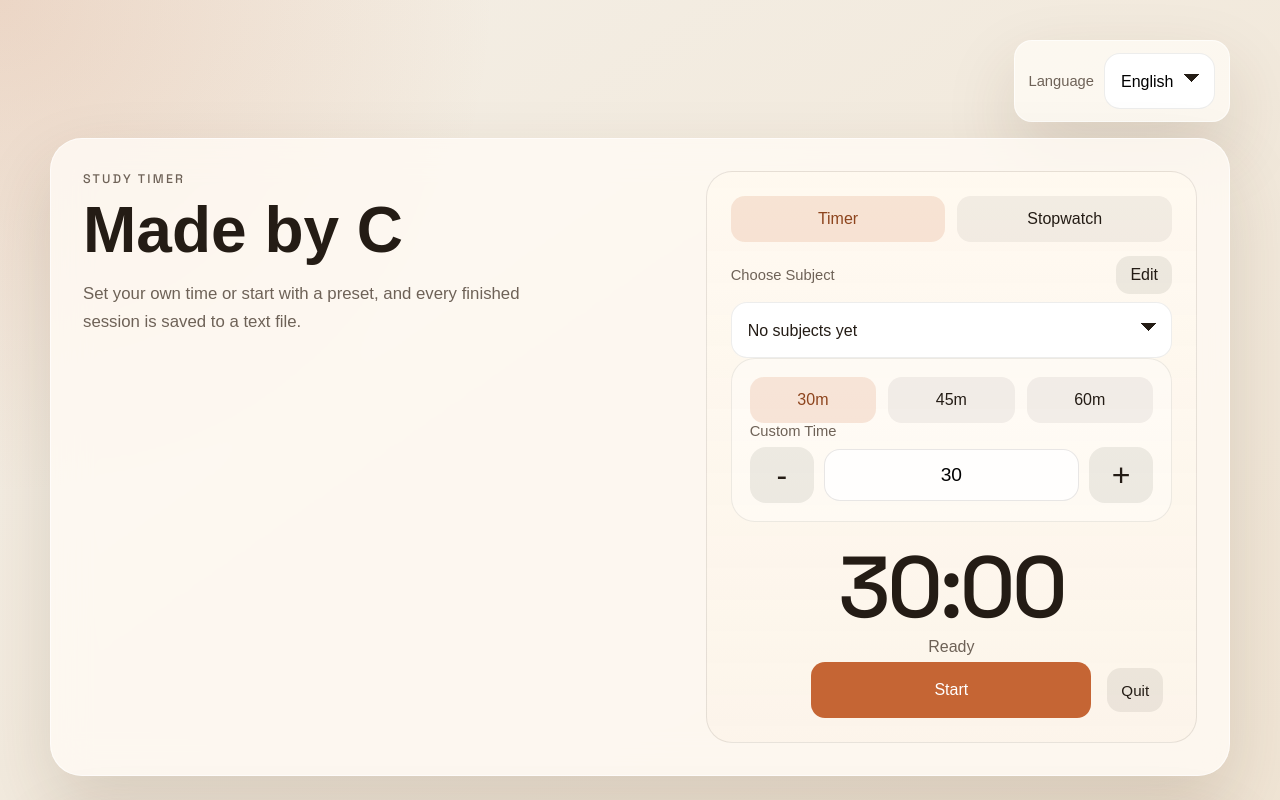
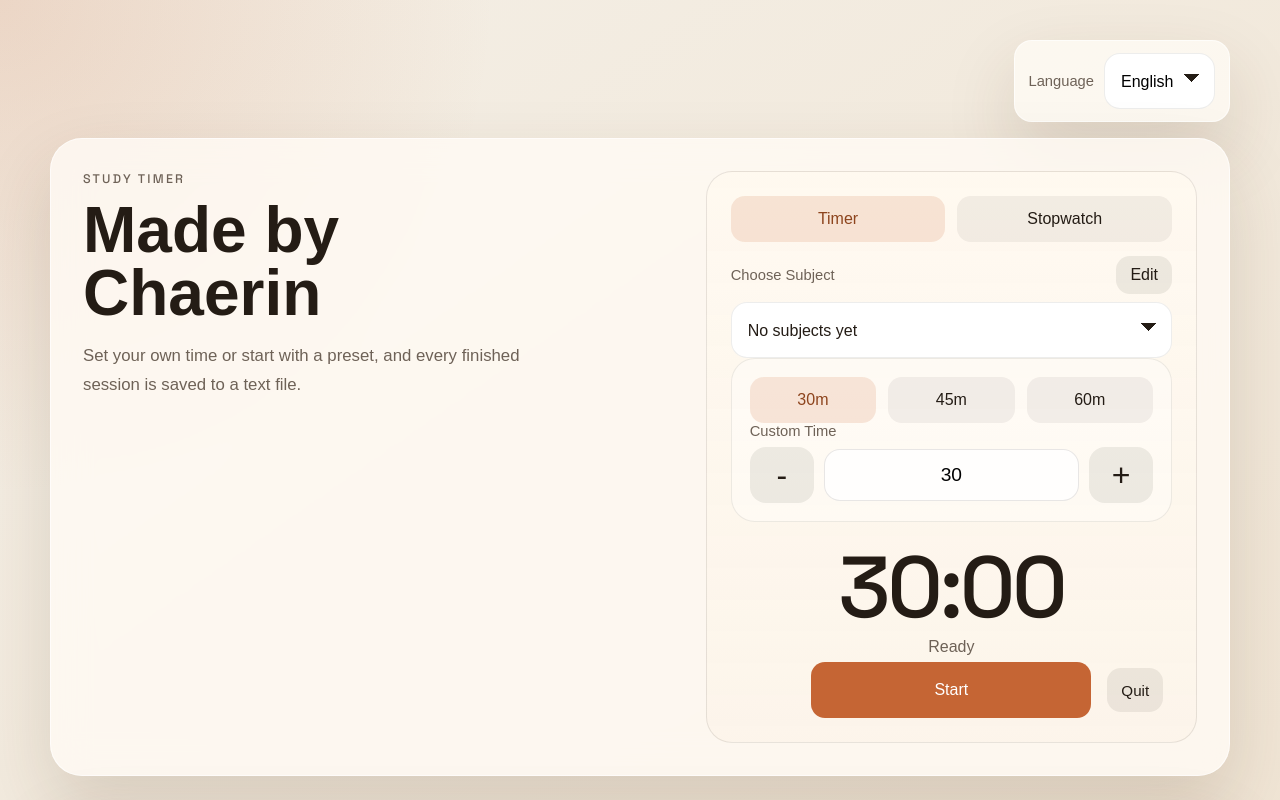
Before and after one commit to hellochrin-a11y/-, a website: page public/index.html in a window 1280 px wide. Shown: the top 800 px of the page. Drawn offline with Linux system fonts and the light colour scheme; a web font is replaced by a local one.

Commit message:
Update hero title to 'Made by Chaerin', fix button styles, and restore server API

```diff
--- a/public/app.js
+++ b/public/app.js
@@ -3,7 +3,7 @@ const translations = {
     pageTitle: "Study Timer",
     language: "Language",
     heroEyebrow: "Study Timer",
-    heroTitle: "Made by C",
+    heroTitle: "Made by Chaerin",
     heroDescription: "Set your own time or start with a preset, and every finished session is saved to a text file.",
     timerMode: "Timer",
     stopwatchMode: "Stopwatch",
@@ -63,7 +63,7 @@ const translations = {
     pageTitle: "스터디 타이머",
     language: "언어",
     heroEyebrow: "스터디 타이머",
-    heroTitle: "Made by C",
+    heroTitle: "Made by Chaerin",
     heroDescription: "시간을 직접 설정하거나 프리셋으로 시작하고, 완료된 세션은 텍스트 파일에 저장됩니다.",
     timerMode: "타이머",
     stopwatchMode: "스톱워치",
--- a/public/index.html
+++ b/public/index.html
@@ -26,7 +26,7 @@
       <section class="hero-card">
         <div class="hero-copy">
           <p class="eyebrow" id="hero-eyebrow">Study Timer</p>
-          <h1 id="hero-title">Made by C</h1>
+          <h1 id="hero-title">Made by Chaerin</h1>
           <p class="hero-description" id="hero-description">
             Set your own time or start with a preset, and every finished session is saved to a text file.
           </p>
```
